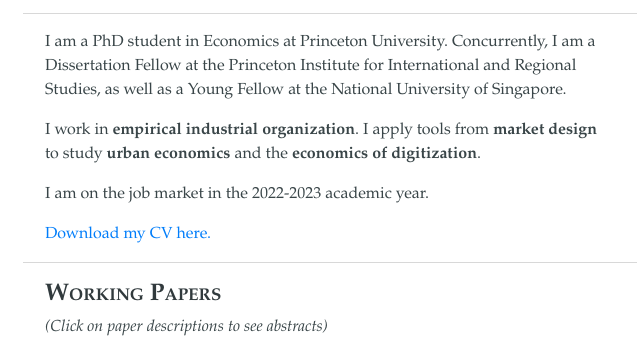
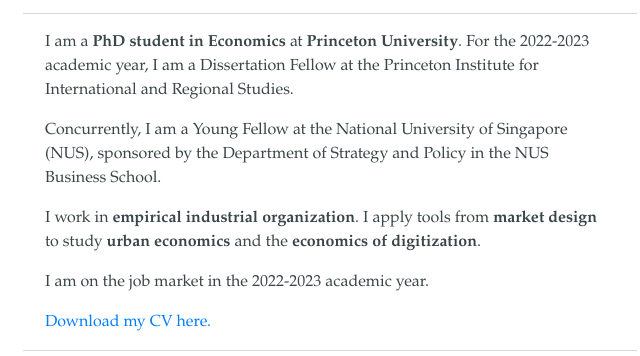
Before and after one commit to kwokhao/kwokhao.github.io, a plain HTML site: page index.html in a window 1280 px wide. Shown: the part 399-755 px from the top of the page, without its empty margins (311-951 px from the left). Drawn offline with Linux system fonts and the light colour scheme.

Commit message:
rebuilding site Tue Feb 28 14:45:52 EST 2023

```diff
--- a/index.html
+++ b/index.html
@@ -29,12 +29,18 @@
 <p><img src="https://s.gravatar.com/avatar/79595400713197615d294b8efe975666?s=240" alt="Profile picture"></p>
 </center>
 <hr>
-<p>I am a PhD student in Economics at Princeton University. Concurrently, I am a
-Dissertation Fellow at the Princeton Institute for International and Regional
-Studies, as well as a Young Fellow at the National University of Singapore.</p>
+<p>I am a <strong>PhD student in Economics</strong> at <strong>Princeton University</strong>. For the
+2022-2023 academic year, I am a Dissertation Fellow at the Princeton Institute
+for International and Regional Studies.</p>
+<p>Concurrently, I am a Young Fellow at the National University of Singapore (NUS),
+sponsored by the Department of Strategy and Policy in the NUS Business School.</p>
 <p>I work in <strong>empirical industrial organization</strong>. I apply tools from <strong>market
 design</strong> to study <strong>urban economics</strong> and the <strong>economics of digitization</strong>.</p>
 <p>I am on the job market in the 2022-2023 academic year.</p>
+<!-- I am a Young Fellow in the **Department of Strategy and Policy** at the
+**National University of Singapore Business School**. From 2023 to 2025, I will
+serve as **Presidential Fellow** in the department, before continuing as an
+**Assistant Professor** in 2025. -->
 <p><a href="./cv-KwokHaoLee.pdf">Download my CV here.</a></p>
 <hr>
 <h2 id="span-stylefont-variantsmall-capsworking-papersspan"><span style="font-variant:small-caps;">Working Papers</span></h2>
```
